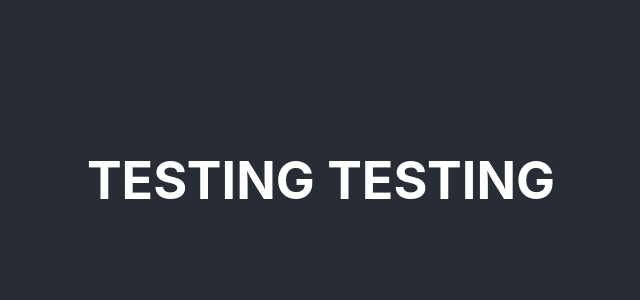
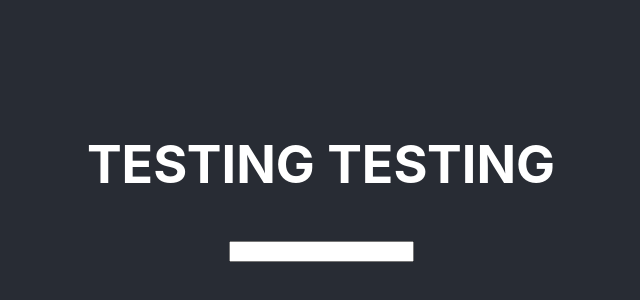
Before and after one commit to hyx131/ghtest-client, a React (Create React App) app: page / in a window 1280 px wide. Shown: the part 220-520 px from the top of the page, without its empty margins (319-959 px from the left). Built offline with nearby package versions, Linux system fonts and the light colour scheme.

Commit message:
added input field and button

```diff
--- a/src/App.js
+++ b/src/App.js
@@ -1,14 +1,18 @@
 import React from "react";
 import "./App.css";
+import Input from "./Input";
 
 const App = () => {
   {
     return (
-      <div className="App">
-        <header className="App-header">
-          <h1>TESTING TESTING</h1>
-        </header>
-      </div>
+      <>
+        <div className="App">
+          <header className="App-header">
+            <h1>TESTING TESTING</h1>
+            <Input />
+          </header>
+        </div>
+      </>
     );
   }
 };
--- /dev/null
+++ b/src/Input.js
@@ -0,0 +1,13 @@
+import React, { useState } from "react";
+
+const Input = () => {
+  const [text, setText] = useState("");
+
+  return (
+    <form>
+      <input type="text" value={text} onChnage={setText}></input>
+    </form>
+  );
+};
+
+export default Input;
```
Also changed, not shown: src/Button.js (added, +7 -0 lines).
